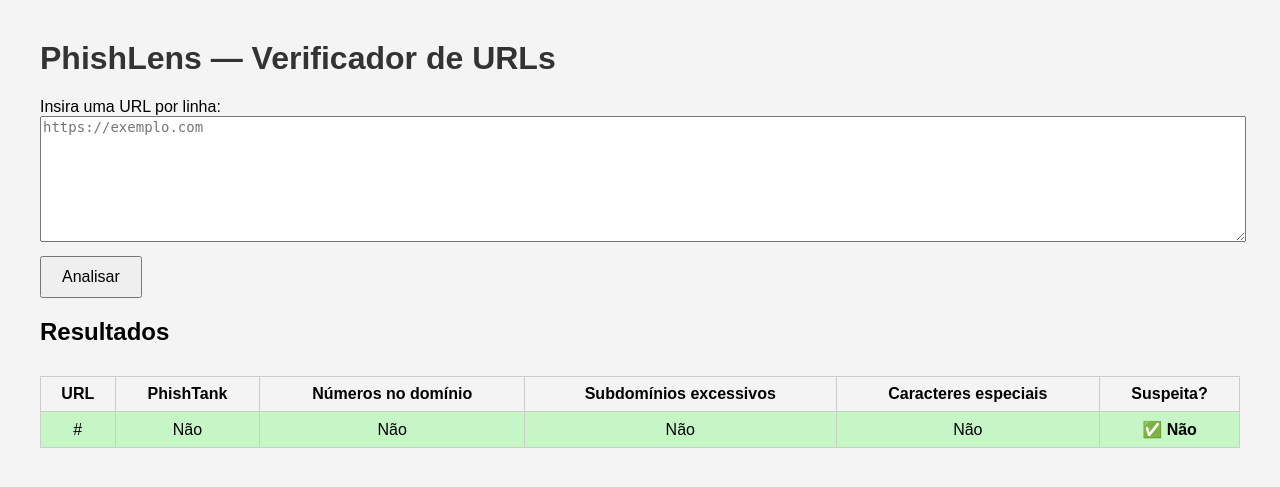
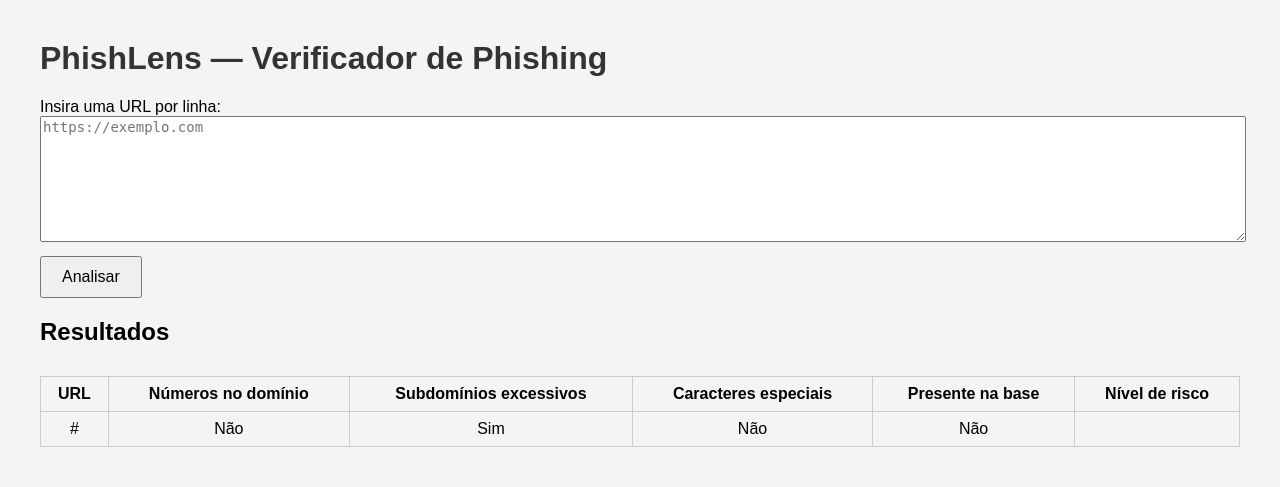
Before and after one commit to RaphaCBa9/PhishLens, a Flask app: template templates/index.html in a window 1280 px wide. Shown: the top 487 px of the page. Run offline with Flask 3, Linux system fonts and the light colour scheme; the template is opened without the code that fills it: most values are stand-ins (such as "Sample title", 1, 10 or a date in 2020).

Commit message:
hierarquia de suspeita e deixei bonitinho

```diff
--- a/analyzer.py
+++ b/analyzer.py
@@ -56,18 +56,25 @@ def checkUrl(url):
 
     result = {
         "url": url,
-        "numbers_in_domain": hasDigits(url),
-        "too_many_subdomains": tooManySubdomains(url),
-        "special_characters": hasSpecialChars(url),
-        "in_phishtank": checkUrlDatabase(url)
+        "hasDigits": hasDigits(url),
+        "subdomainCount": tooManySubdomains(url),
+        "specialChars": hasSpecialChars(url),
+        "inDatabase": checkUrlDatabase(url)
     }
 
-    # Determina se qualquer fator suspeito foi identificado
-    result["is_malicious"] = (
-        result["numbers_in_domain"] or
-        result["too_many_subdomains"] or
-        result["special_characters"] or
-        result["in_phishtank"]
+    flags = sum(
+        [result["hasDigits"], result["subdomainCount"], result["specialChars"], result["inDatabase"]]
     )
 
+    if result["inDatabase"] or flags > 2:
+        result["riskLevel"] = "unsafe"
+
+    elif flags <= 2 and flags > 0:
+        result["riskLevel"] = "attention"
+
+    else:
+        result["riskLevel"] = "safe"
+
+
+
     return result
--- a/static/style.css
+++ b/static/style.css
@@ -19,6 +19,7 @@ input[type="submit"] {
     margin-top: 10px;
     padding: 10px 20px;
     font-size: 16px;
+    cursor: pointer;
 }
 
 table {
@@ -34,9 +35,13 @@ th, td {
 }
 
 .safe {
-    background-color: #c6f6c6;
+    background-color: #c6f6c6; /* verde */
 }
 
-.malicious {
-    background-color: #f8c6c6;
+.attention {
+    background-color: #fff6c6; /* amarelo */
 }
+
+.unsafe {
+    background-color: #f8c6c6; /* vermelho */
+}
--- a/templates/index.html
+++ b/templates/index.html
@@ -2,11 +2,11 @@
 <html lang="pt-br">
 <head>
     <meta charset="UTF-8">
-    <title>PhishLens — Análise de Phishing</title>
+    <title>PhishLens — Análise de URLs</title>
     <link rel="stylesheet" href="{{ url_for('static', filename='style.css') }}">
 </head>
 <body>
-    <h1>PhishLens — Verificador de URLs</h1>
+    <h1>PhishLens — Verificador de Phishing</h1>
 
     <form method="post">
         <label for="urls">Insira uma URL por linha:</label><br>
@@ -19,20 +19,28 @@
     <table>
         <tr>
             <th>URL</th>
-            <th>PhishTank</th>
             <th>Números no domínio</th>
             <th>Subdomínios excessivos</th>
             <th>Caracteres especiais</th>
-            <th>Suspeita?</th>
+            <th>Presente na base</th>
+            <th>Nível de risco</th>
         </tr>
         {% for r in results %}
-        <tr class="{{ 'malicious' if r.is_malicious else 'safe' }}">
+        <tr class="{{ r.riskLevel }}">
             <td>{{ r.url }}</td>
-            <td>{{ 'Sim' if r.in_phishtank else 'Não' }}</td>
-            <td>{{ 'Sim' if r.numbers_in_domain else 'Não' }}</td>
-            <td>{{ 'Sim' if r.too_many_subdomains else 'Não' }}</td>
-            <td>{{ 'Sim' if r.special_characters else 'Não' }}</td>
-            <td><strong>{{ '⚠️ Sim' if r.is_malicious else '✅ Não' }}</strong></td>
+            <td>{{ 'Sim' if r.hasDigits else 'Não' }}</td>
+            <td>{{ 'Sim' if r.subdomainCount else 'Não' }}</td>
+            <td>{{ 'Sim' if r.specialChars else 'Não' }}</td>
+            <td>{{ 'Sim' if r.inDatabase else 'Não' }}</td>
+            <td>
+                {% if r.riskLevel == 'safe' %}
+                    ✅ Seguro
+                {% elif r.riskLevel == 'attention' %}
+                    ⚠️ Atenção
+                {% elif r.riskLevel == 'unsafe' %}
+                    ❌ Perigoso
+                {% endif %}
+            </td>
         </tr>
         {% endfor %}
     </table>
```
